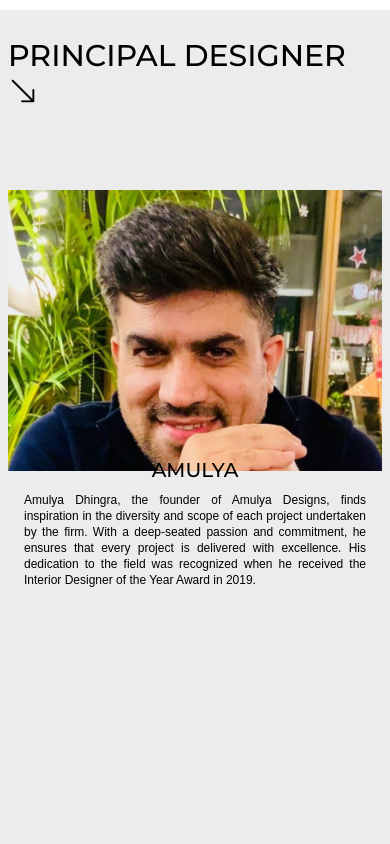
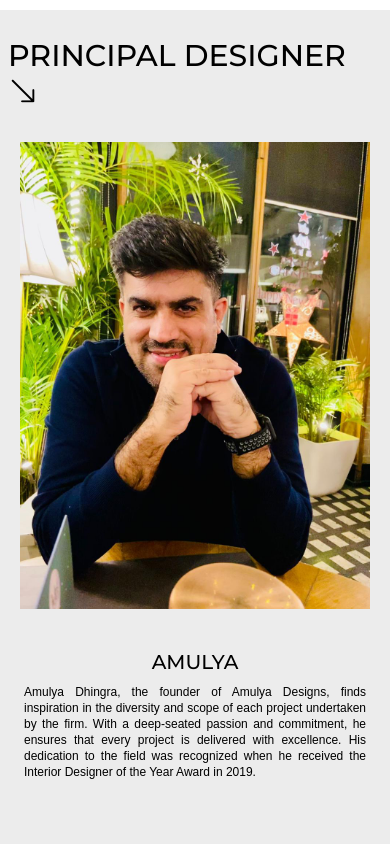
Before and after one commit to akshatbhatt0103/amulya-static-page, a website built with Vite: page index.html in a window 390 px wide. Shown: the part 4740-5584 px from the top of the page. Built offline with nearby package versions, Linux system fonts and the light colour scheme.

Commit message:
Add files via upload

```diff
--- a/index.html
+++ b/index.html
@@ -316,13 +316,13 @@
 
         <!--designer-->
         <section class="h-screen w-full overflow-hidden flex flex-col md:flex-row bg-[#ECECEC]">
-            <div class="w-full h-1/2 md:h-full md:w-1/2 flex flex-col p-2">
-                <h2 class="text-black text-3xl montserrat-font mt-5 mb-10">PRINCIPAL DESIGNER <i class="bi bi-arrow-down-right"></i></h2>
-                <div class="flex justify-center items-center mt-10">
-                    <img src="pictures/principle_designer.jpg" class="h-auto w-auto" alt="principle designer" title="Amulya Dhingra, principle designer">
+            <div class="w-full h-2/3 md:h-full md:w-1/2 flex flex-col p-2">
+                <h2 class="text-black text-3xl montserrat-font mt-5">PRINCIPAL DESIGNER <i class="bi bi-arrow-down-right"></i></h2>
+                <div class="flex flex-grow justify-center items-center mt-5 p-3">
+                    <img src="pictures/Amulya_Dhingra.jpg" class="max-h-full max-w-full" alt="principle designer" title="Amulya Dhingra, principle designer">
                 </div>
             </div>
-            <div class="w-full h-1/2 md:h-full md:w-1/2 p-2 flex md:justify-center md:items-center">
+            <div class="w-full h-1/3 md:h-full md:w-1/2 p-2 flex justify-center items-center">
                 <div class="flex flex-col montserrat-font p-4">
                     <h2 class="text-black text-xl text-center md:text-right">AMULYA</h2>
                     <p class="text-black text-xs mt-2 text-justify" style="font-family: Arial, sans-serif;">Amulya Dhingra, the founder of Amulya Designs, finds inspiration in the diversity and scope of each project undertaken by the firm. With a deep-seated passion and commitment, he ensures that every project is delivered with excellence. His dedication to the field was recognized when he received the Interior Designer of the Year Award in 2019.</p>
```
